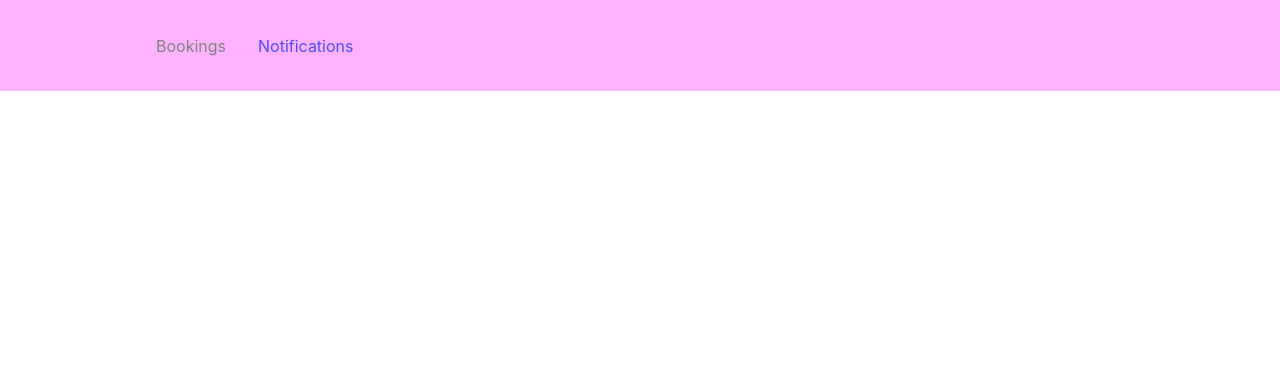
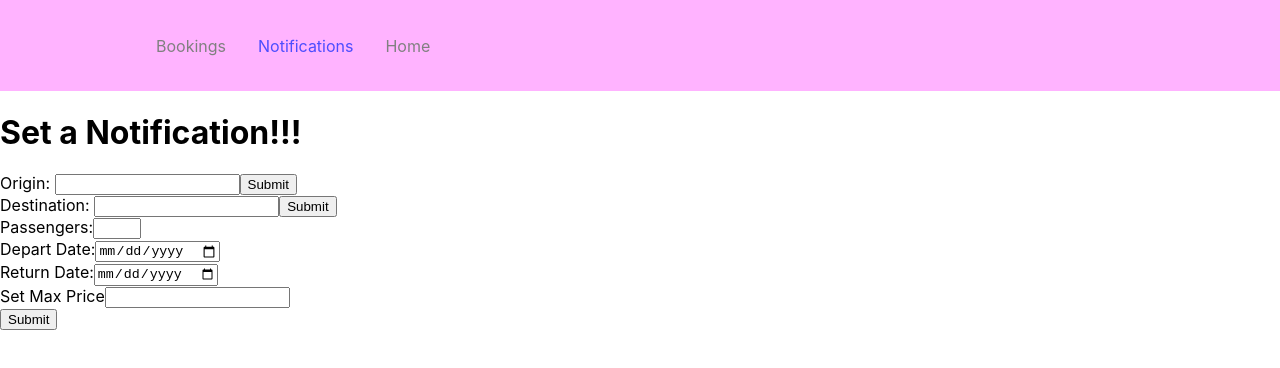
Before and after one commit to cpmavis/AmadeusTickets, a React (Create React App) app in the folder app/src/main/ui/: page /notification in a window 1280 px wide. Shown: the top 368 px of the page. Built offline with nearby package versions, Linux system fonts and the light colour scheme.

Commit message:
AWS notification needs to be set up

```diff
--- a/app/src/main/ui/src/App.js
+++ b/app/src/main/ui/src/App.js
@@ -5,6 +5,7 @@ import { BrowserRouter as Router, Routes, Route}
     from 'react-router-dom';
 import Home from './components/webpages/index';
 import Booking from './components/webpages/booking';
+import Notification from './components/webpages/notification';
 
 
 
@@ -13,13 +14,12 @@ return (
     <Router>
     <Navbar />
     <Routes>
-        <Route exact path='/' exact element={<Home />} />
+        <Route path='/' element={<Home />} />
         <Route path='/booking' element={<Booking/>} />
+        <Route path='/notification' element={<Notification/>} />
     </Routes>
     </Router>
 );
 }
 
 export default App;
-
-{/* Need to Implement router here to have a option that shows flights and another one that sends an email */}
--- a/app/src/main/ui/src/components/FlightSelect.js
+++ b/app/src/main/ui/src/components/FlightSelect.js
@@ -1,4 +1,4 @@
-import React, { useState } from 'react';
+import React from 'react';
 function FlightSelect(props) {
     const options = props.flightOptions.map((flight, index) =>
       <>
@@ -22,7 +22,6 @@ function FlightSelect(props) {
             {options}
           </form>
         }
-        {console.log(props.flightOptions)}
       </div>
     );
 }
--- a/app/src/main/ui/src/components/Navbar/index.js
+++ b/app/src/main/ui/src/components/Navbar/index.js
@@ -7,11 +7,14 @@ const Navbar = () => {
     <>
       <Nav>
         <NavMenu>
-          <NavLink to="/booking" activeStyle>
+          <NavLink to="/booking" activestyle>
             Bookings
           </NavLink>
-          <NavLink to="/notification" activeStyle>
+          <NavLink to="/notification" activestyle>
             Notifications
+          </NavLink>
+          <NavLink to="/" activestyle>
+            Home
           </NavLink>
         </NavMenu>
       </Nav>
--- a/app/src/main/ui/src/components/webpages/booking.js
+++ b/app/src/main/ui/src/components/webpages/booking.js
@@ -1,7 +1,7 @@
 import React, { useState } from 'react';
 import Locate from '../Locate';
 import Flight from '../Flight';
-// import Confirm from './components/Confirm';
+import Confirm from '../Confirm';
 
 const Booking = () => {
   const [origin, setOrigin] = useState();
@@ -13,10 +13,11 @@ const Booking = () => {
 
   return (
     <div>
+      <h1>Create a Booking!!!</h1>
       <Locate handleChoice={setDestination} display={"Origin"}/>
       <Locate handleChoice={setOrigin} display={"Destination"}/>
       <Flight origin={origin} destination={destination} setFlight={setFlight} price={price} setPrice={setPrice}/>
-      {/* <Confirm flight={flight} confirmation={confirmation} setConfirmation={setConfirmation}/> */}
+      <Confirm flight={flight} confirmation={confirmation} setConfirmation={setConfirmation}/>
     </div>
   )
 
@@ -24,4 +25,8 @@ const Booking = () => {
 
 export default Booking;
 
-{/* Need to Implement router here to have a option that shows flights and another one that sends an email */}
+/*
+  --Booking causes 400 status. Likely related to max price be implemented on confirm.
+  --Look into confirm when using max price, or set up new query without it.
+  --Work on this after getting AWS notifications working.
+*/
--- a/app/src/main/ui/src/components/webpages/index.js
+++ b/app/src/main/ui/src/components/webpages/index.js
@@ -4,6 +4,8 @@ const Home = () => {
   return (
     <div>
       <h1>Welcome to Website</h1>
+      <h3>Bookings</h3>
+      <h3>Notifications</h3>
     </div>
   );
 };
--- a/app/src/main/ui/src/components/webpages/notification.js
+++ b/app/src/main/ui/src/components/webpages/notification.js
@@ -1,28 +1,23 @@
-import './App.css';
 import React, { useState } from 'react';
-import Locate from './components/Locate';
-import Flight from './components/Flight';
-// import Confirm from './components/Confirm';
+import Locate from '../Locate';
+import Flight from '../Flight';
 
-function App() {
+const Notification = () => {
   const [origin, setOrigin] = useState();
   const [destination, setDestination] = useState();
   const [flight, setFlight] = useState();
-  const [confirmation, setConfirmation] = useState();
   const [price, setPrice] = useState();
 
 
   return (
     <div>
+      <h1>Set a Notification!!!</h1>
       <Locate handleChoice={setDestination} display={"Origin"}/>
       <Locate handleChoice={setOrigin} display={"Destination"}/>
-      <Flight origin={origin} destination={destination} setFlight={setFlight} price={price} setPrice={setPrice}/>
-      {/* <Confirm flight={flight} confirmation={confirmation} setConfirmation={setConfirmation}/> */}
+      <Flight origin={origin} destination={destination} flight={flight} setFlight={setFlight} price={price} setPrice={setPrice}/>
     </div>
   )
 
 }
 
-export default App;
-
-{/* This is the original app.js screen */}
+export default Notification;
```
